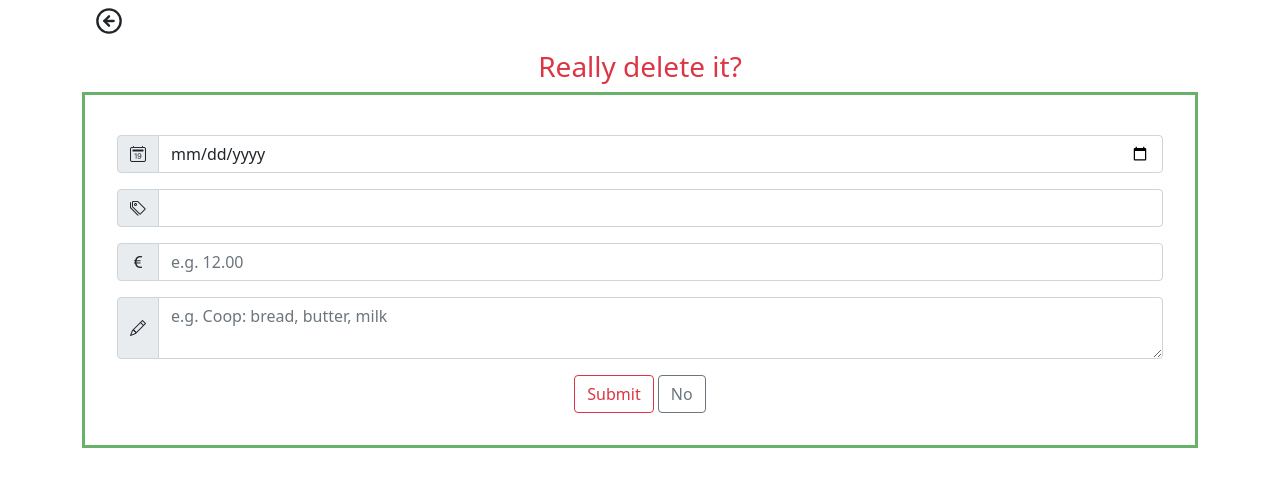
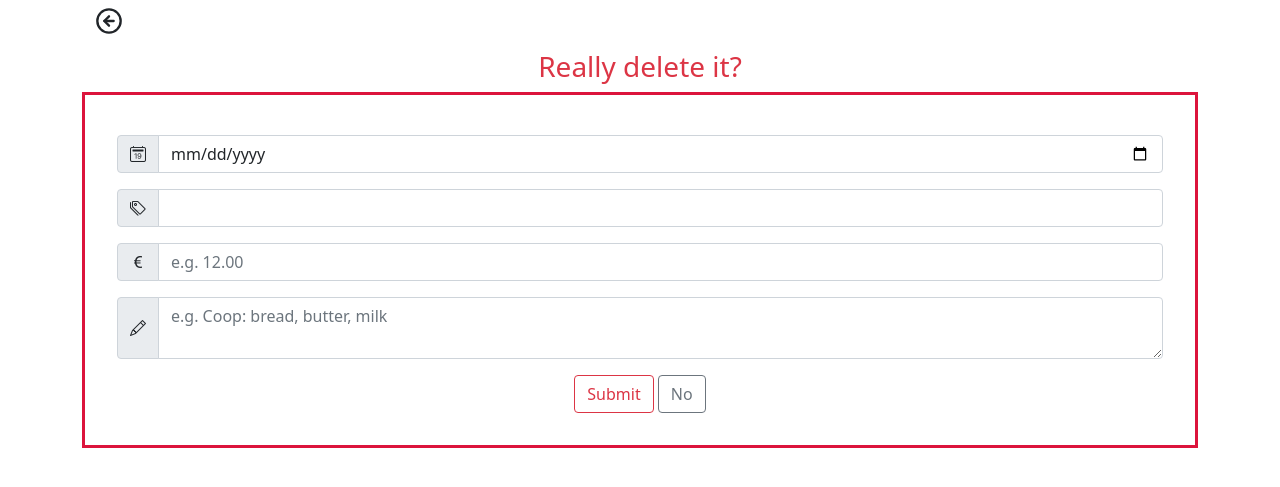
Before and after one commit to ondrno/fastbudsjett, a Flask app: template front/app/templates/items/remove.html in a window 1280 px wide. Shown: the top 487 px of the page. Run offline with Flask 2, Linux system fonts and the light colour scheme; the template is opened without the code that fills it: most values are stand-ins (such as "Sample title", 1, 10 or a date in 2020); form fields are guessed from the names that the template uses; some libraries are stand-ins or nearby versions.

Commit message:
WIP: use red color for delete form

```diff
--- a/front/app/rest.py
+++ b/front/app/rest.py
@@ -223,7 +223,7 @@ class RestApiInterface:
             raise ApiException(f"Could not get itemtypes -> {r.content}")
 
     def delete_itemtype(self, id: int):
-        r = requests.post(self.BASE_ITEMTYPES_URL + f"/{id}", headers=self.auth_token)
+        r = requests.delete(self.BASE_ITEMTYPES_URL + f"/{id}", headers=self.auth_token)
         if r.ok:
             # https://stackoverflow.com/questions/37653784/how-do-i-use-cache-clear-on-python-functools-lru-cache
             self.get_itemtypes.cache.clear()
--- a/front/app/templates/items/item_remove_form.html
+++ b/front/app/templates/items/item_remove_form.html
@@ -1,6 +1,6 @@
 <div class="h3 text-danger text-center mb-2">Really delete it?</div>
 <form class="inputform"
-      style="border-color: #67b168"
+      style="border-color: #DC143C"
       method="post" action="{{ form_action }}">
   {{ form.hidden_tag() }}
   <div class="form-row justify-content-center my-2">
```
